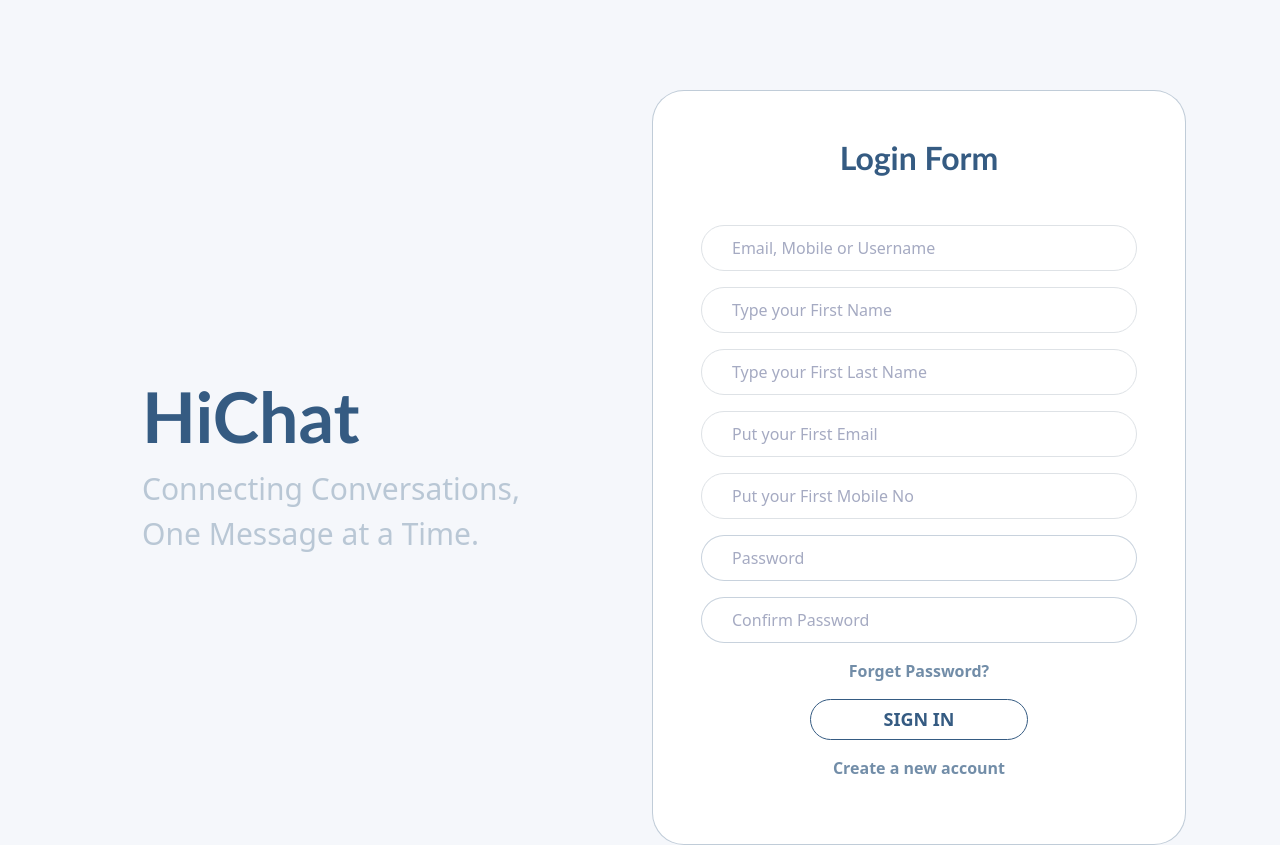
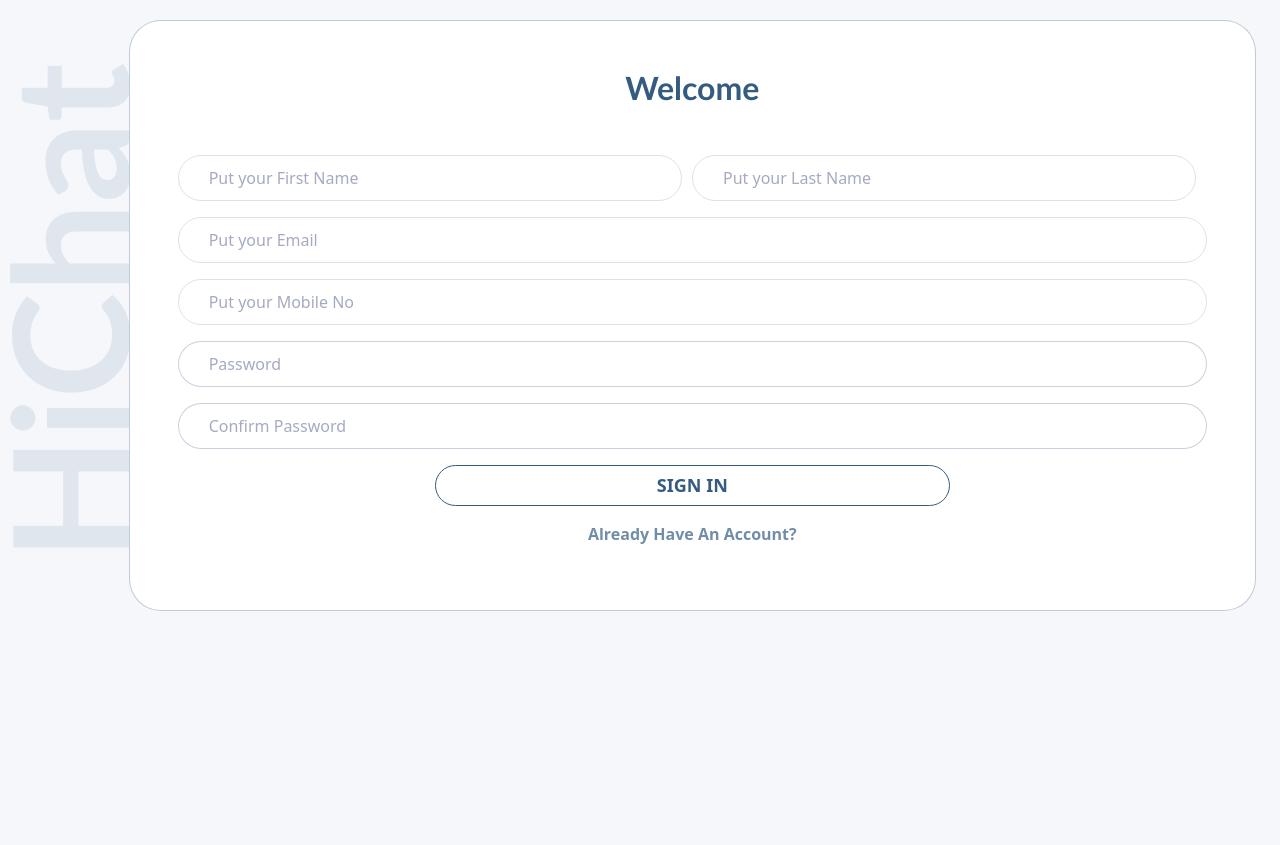
Before and after one commit to emranCoder/HiChat, a React (Create React App) app in the folder frontend/: page / in a window 1280 px wide. After the commit the page ends 800 px from the top, so only its background shows below. Built offline with nearby package versions, Linux system fonts and the light colour scheme.

Commit message:
singup ui done

```diff
--- a/frontend/src/component/SignUpComponent.js
+++ b/frontend/src/component/SignUpComponent.js
@@ -16,35 +16,20 @@ export default function SignUpComponent() {
 
     return (
         <div>
-            <div className='container'>
+            <div className='container-fluid'>
                 <div className="row m-auto">
-                    <div className="col-md-6 col-lg-6 m-auto">
-                        <div className="logo-box p-5" >
-                            <h3 className='logo-title'>HiChat</h3>
-                            <p>Connecting Conversations, One Message at a Time.</p>
+                    <div className="col-md-1 col-lg-1 ">
+                        <div className="logo-box sign-up-logo" >
+                            <h3 className='logo-title '>HiChat</h3>
                         </div>
                     </div>
-                    <div className="col-md-6 col-lg-6 m-auto">
-                        <form onSubmit={(e) => { e.preventDefault() }} className='login-form rounded-5 p-5  sign-up' >
-                            <h3 className='form-title mb-5 mt-0'>Login Form</h3>
-                            <div className="mb-3">
+                    <div className="col-md-11 col-lg-11 ">
+                        <form onSubmit={(e) => { e.preventDefault() }} className='login-form rounded-5 p-5  sign-up ' >
+                            <h3 className='form-title mb-5 mt-0'>Welcome</h3>
+
+                            <div className="mb-3 inline">
                                 <input
-                                    placeholder='Email, Mobile or Username'
-                                    type="text"
-                                    className={(((error != null) && (error.err.username.msg)) && ("form-control rounded-pill border-danger")) || ("form-control rounded-pill border")}
-                                    id="username"
-                                    aria-describedby="emailHelp"
-                                    name='username'
-                                    onChange={handleInput}
-                                />
-                                {/* {(error != null && error) && (<span id="emailError" className="form-text text-danger">
-                                    {error.err.username.msg}
-                                </span>)} */}
-
-                            </div>
-                            <div className="mb-3">
-                                <input
-                                    placeholder='Type your First Name'
+                                    placeholder='Put your First Name'
                                     type="text"
                                     className={(((error != null) && (error.err.username.msg)) && ("form-control rounded-pill border-danger")) || ("form-control rounded-pill border")}
                                     id="fName"
@@ -57,9 +42,9 @@ export default function SignUpComponent() {
                                 </span>)} */}
 
                             </div>
-                            <div className="mb-3">
+                            <div className="mb-3 me-0 inline">
                                 <input
-                                    placeholder='Type your First Last Name'
+                                    placeholder='Put your Last Name'
                                     type="text"
                                     className={(((error != null) && (error.err.username.msg)) && ("form-control rounded-pill border-danger")) || ("form-control rounded-pill border")}
                                     id="lName"
@@ -72,9 +57,9 @@ export default function SignUpComponent() {
                                 </span>)} */}
 
                             </div>
-                            <div className="mb-3">
+                            <div className="mb-3 ">
                                 <input
-                                    placeholder='Put your First Email'
+                                    placeholder='Put your Email'
                                     type="email"
                                     className={(((error != null) && (error.err.username.msg)) && ("form-control rounded-pill border-danger")) || ("form-control rounded-pill border")}
                                     id="email"
@@ -87,9 +72,9 @@ export default function SignUpComponent() {
                                 </span>)} */}
 
                             </div>
-                            <div className="mb-3">
+                            <div className="mb-3 ">
                                 <input
-                                    placeholder='Put your First Mobile No'
+                                    placeholder='Put your Mobile No'
                                     type="tel"
                                     className={(((error != null) && (error.err.username.msg)) && ("form-control rounded-pill border-danger")) || ("form-control rounded-pill border")}
                                     id="mobileNo"
@@ -102,7 +87,7 @@ export default function SignUpComponent() {
                                 </span>)} */}
 
                             </div>
-                            <div className="mb-3">
+                            <div className="mb-3 ">
                                 <input
                                     placeholder='Password'
                                     type="password"
@@ -115,7 +100,7 @@ export default function SignUpComponent() {
                                     {error.err.pwd.msg}
                                 </span>)} */}
                             </div>
-                            <div className="mb-3">
+                            <div className="mb-3 ">
                                 <input
                                     placeholder='Confirm Password'
                                     type="password"
@@ -128,14 +113,11 @@ export default function SignUpComponent() {
                                     {error.err.pwd.msg}
                                 </span>)} */}
                             </div>
-                            <div className="mb-3">
-                                <a href="#section" className='forget-pwd'>Forget Password?</a>
-                            </div>
                             <button onClick={handleSubmit} type="submit" className="btn btn-primary rounded-pill">
                                 SIGN IN
                             </button>
                             <div className="m-3 ">
-                                <a href="#section" className='forget-pwd'>Create a new account</a>
+                                <a href="#section" className='forget-pwd'>Already Have An Account?</a>
                             </div>
                         </form>
                     </div>
--- a/frontend/src/index.css
+++ b/frontend/src/index.css
@@ -355,9 +355,39 @@ input[type='password'] {
 }
 
 /* SignUp Form */
+.sign-up {
+  margin: 20px auto !important;
+}
+
+.sign-up-logo {
+  display: flex;
+  justify-content: space-between;
+  height: 100%;
+  margin: auto;
+
+}
+
+.sign-up-logo .logo-title {
+  text-align: left;
+  display: block;
+  transform: rotate(-90deg);
+  font-size: 10rem;
+  margin-left: 10px;
+  opacity: 10%;
+  object-position: 0px;
+  z-index: -1;
+}
+
+.sign-up .inline {
+  display: inline-block;
+  margin-right: 10px;
+  width: 49%;
+}
+
 .sign-up input {
   padding: 10px;
   padding-left: 30px;
   color: #343a40;
   border-color: #355b8245;
+  transition: 0.3s !important;
 }
```
